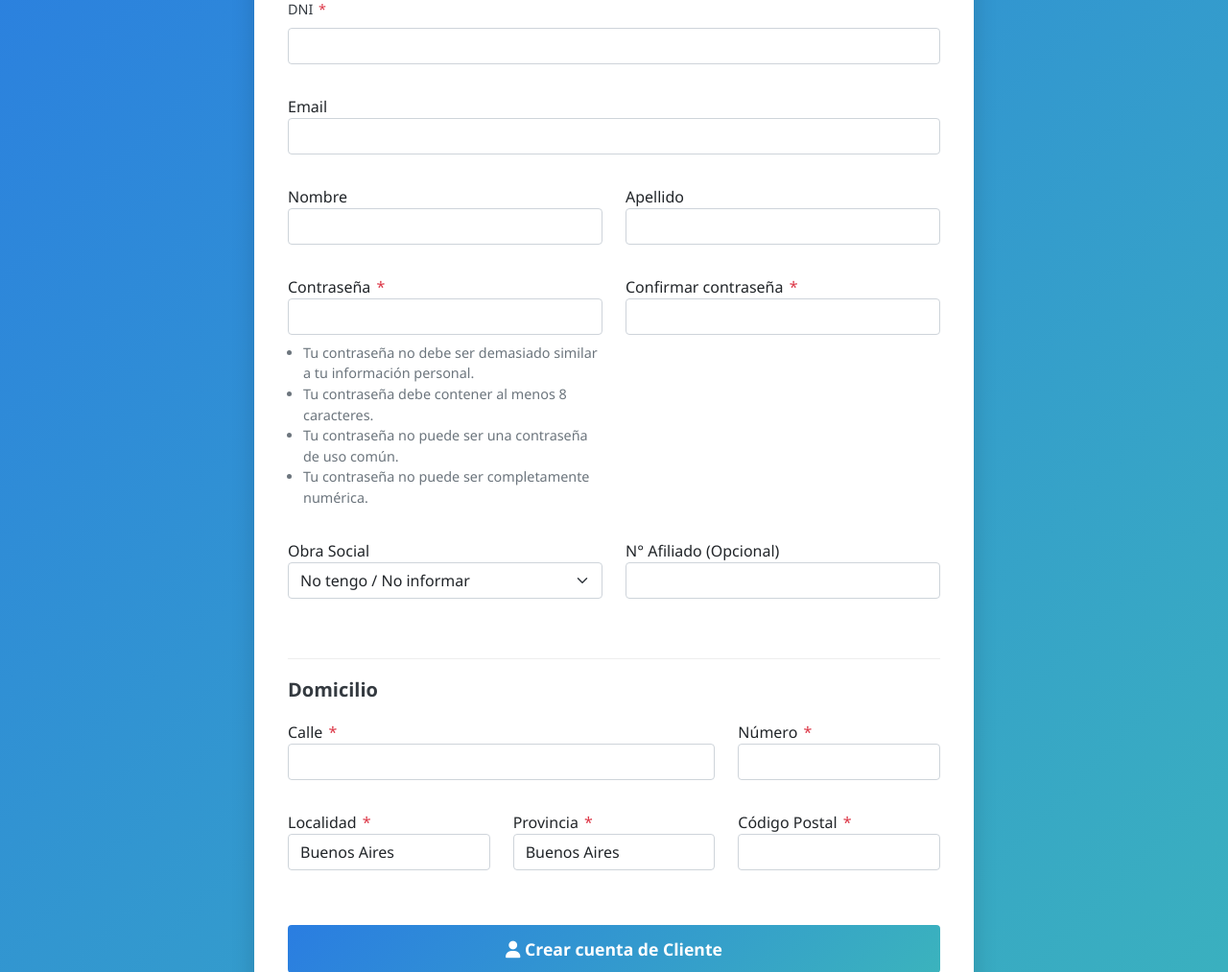
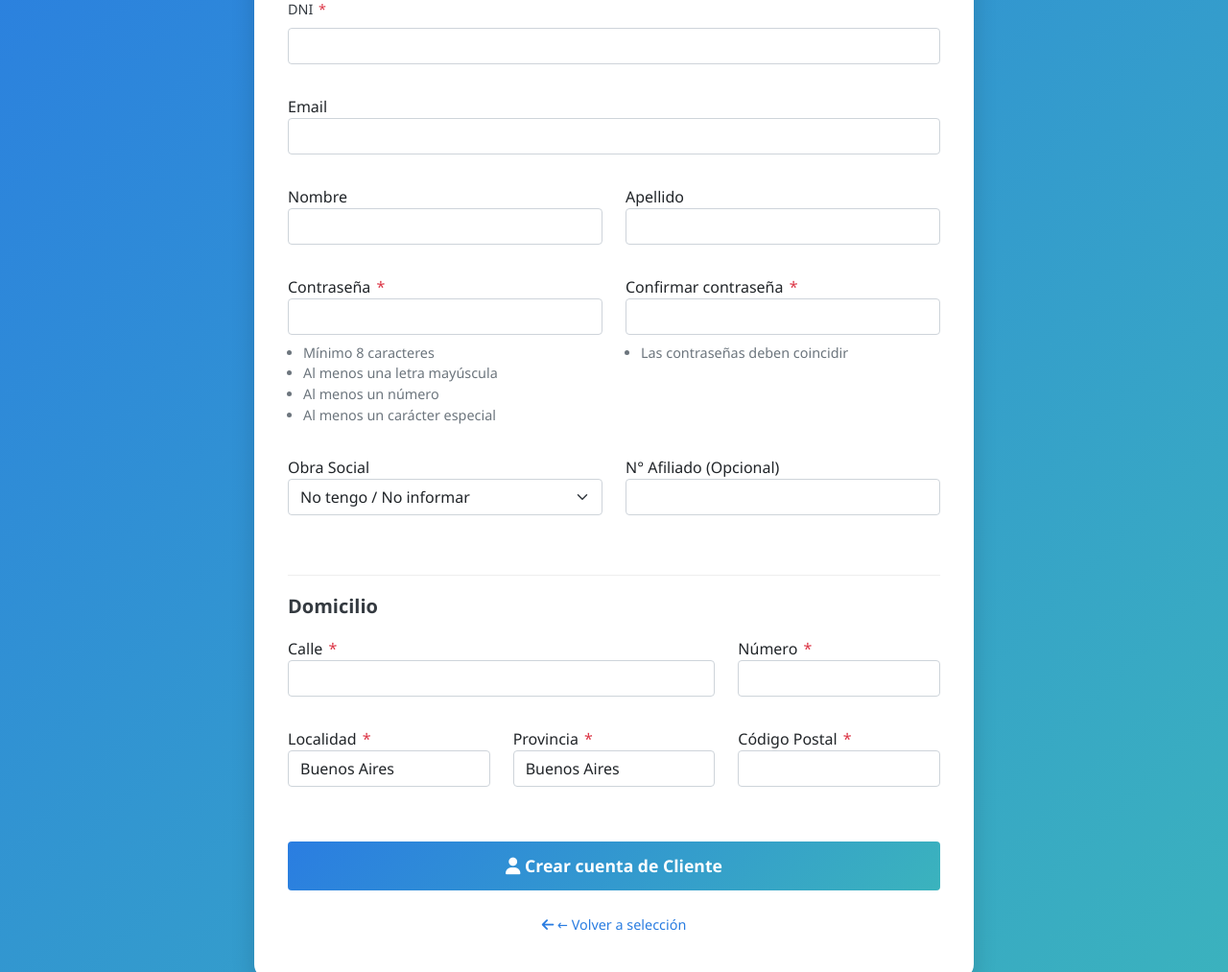
Before and after one commit to iloro-22/proyecto-web-facultad-2025, a Django app: page /accounts/signup/cliente/ in a window 1280 px wide. Shown: the part 206-1219 px from the top of the page at 96% size. Run offline with Django 5.2, Linux system fonts and the light colour scheme; data that the repository does not hold is empty.

Commit message:
Descripción de los cambios (ej: Arreglo el formulario de registro)

```diff
--- a/Farma/FarmaDelivery/FarmaDeliveryProject/core/templates/registration/signup_form.html
+++ b/Farma/FarmaDelivery/FarmaDeliveryProject/core/templates/registration/signup_form.html
@@ -210,7 +210,14 @@
                         <label for="{{ form.password1.id_for_label }}">Contraseña {% if form.password1.field.required %}<span class="required">*</span>{% endif %}</label>
                         {{ form.password1 }}
                         {% if form.password1.errors %}<div class="errorlist">{{ form.password1.errors }}</div>{% endif %}
-                        {% if form.password1.help_text %}<div class="form-text">{{ form.password1.help_text }}</div>{% endif %}
+                        <div class="form-text">
+                            <ul>
+                                <li>Mínimo 8 caracteres</li>
+                                <li>Al menos una letra mayúscula</li>
+                                <li>Al menos un número</li>
+                                <li>Al menos un carácter especial</li>
+                            </ul>
+                        </div>
                     </div>
                 </div>
                 {% endif %}
@@ -220,6 +227,11 @@
                         <label for="{{ form.password2.id_for_label }}">Confirmar contraseña {% if form.password2.field.required %}<span class="required">*</span>{% endif %}</label>
                         {{ form.password2 }}
                         {% if form.password2.errors %}<div class="errorlist">{{ form.password2.errors }}</div>{% endif %}
+                        <div class="form-text">
+                            <ul>
+                                <li>Las contraseñas deben coincidir</li>
+                            </ul>
+                        </div>
                     </div>
                 </div>
                 {% endif %}
```
